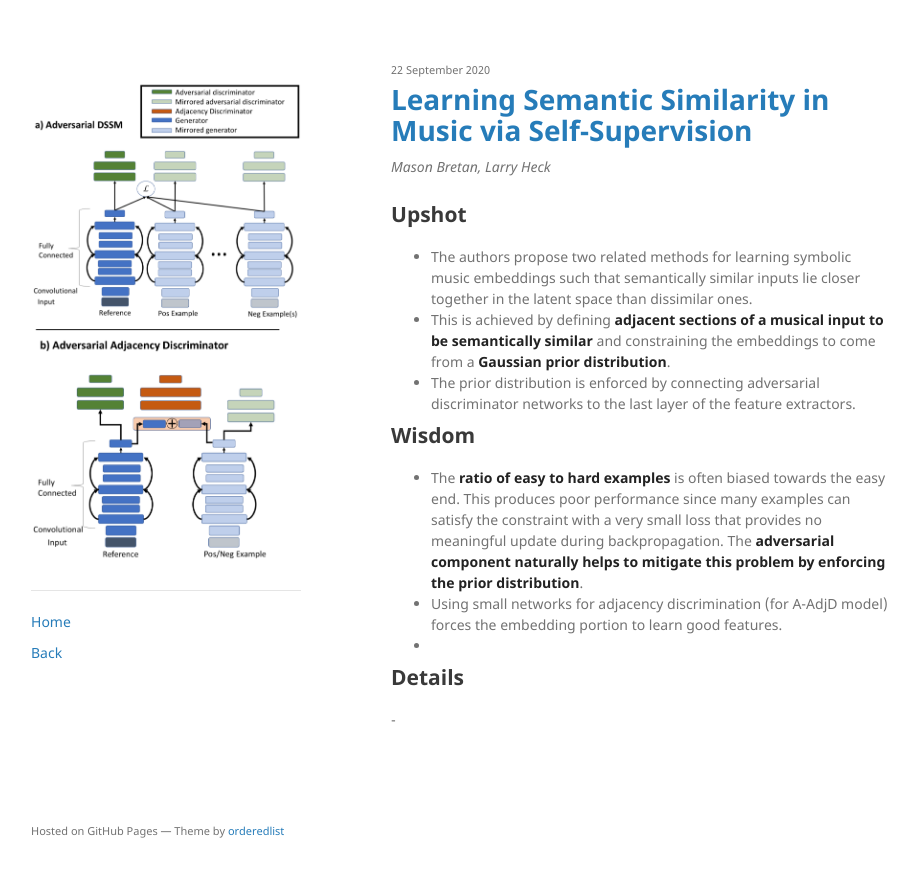
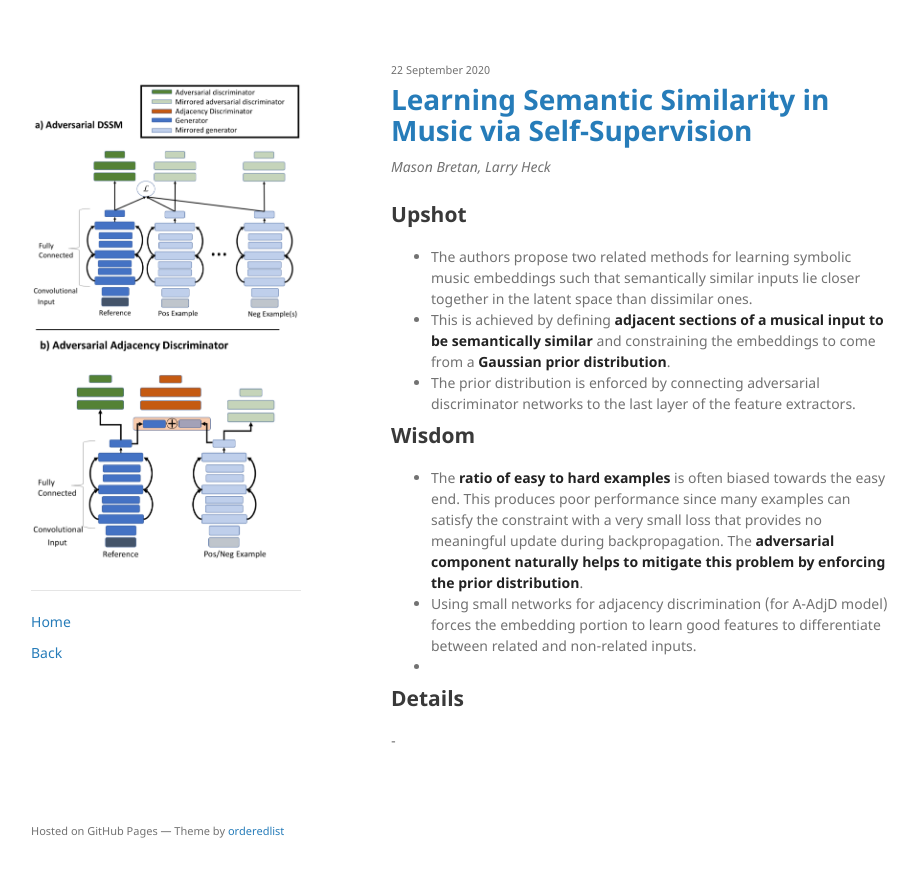
Before and after one commit to shreyanc/shreyanc.github.io, a Jekyll site: the page built from _posts/2020-09-22-semantic-similarity-via-self-supervision.md, in a window 1280 px wide. Shown: the top 877 px of the page, without its empty margins (179-1097 px from the left). Built offline with Jekyll 4.4.1, drawn with Linux system fonts in a browser that asks for light colours.

Commit message:
Update 2020-09-22-semantic-similarity-via-self-supervision.md

```diff
--- a/_posts/2020-09-22-semantic-similarity-via-self-supervision.md
+++ b/_posts/2020-09-22-semantic-similarity-via-self-supervision.md
@@ -20,7 +20,7 @@ post_title: Learning Semantic Similarity in Music via Self-Supervision
 
 ## Wisdom
 - The **ratio of easy to hard examples** is often biased towards the easy end. This produces poor performance since many examples can satisfy the constraint with a very small loss that provides no meaningful update during backpropagation. The **adversarial component naturally helps to mitigate this problem by enforcing the prior distribution**.
-- Using small networks for adjacency discrimination (for A-AdjD model) forces the embedding portion to learn good features.
+- Using small networks for adjacency discrimination (for A-AdjD model) forces the embedding portion to learn good features to differentiate between related and non-related inputs.
 -
 
 ## Details
```
